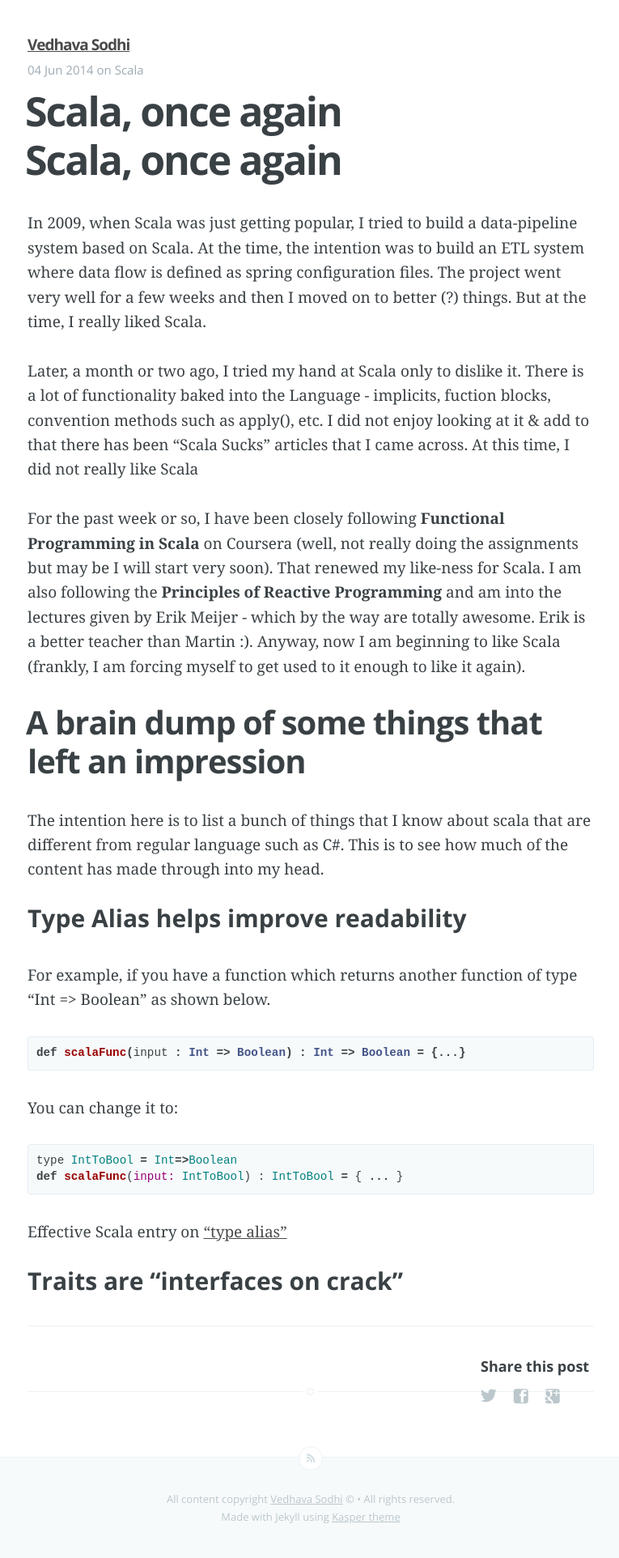
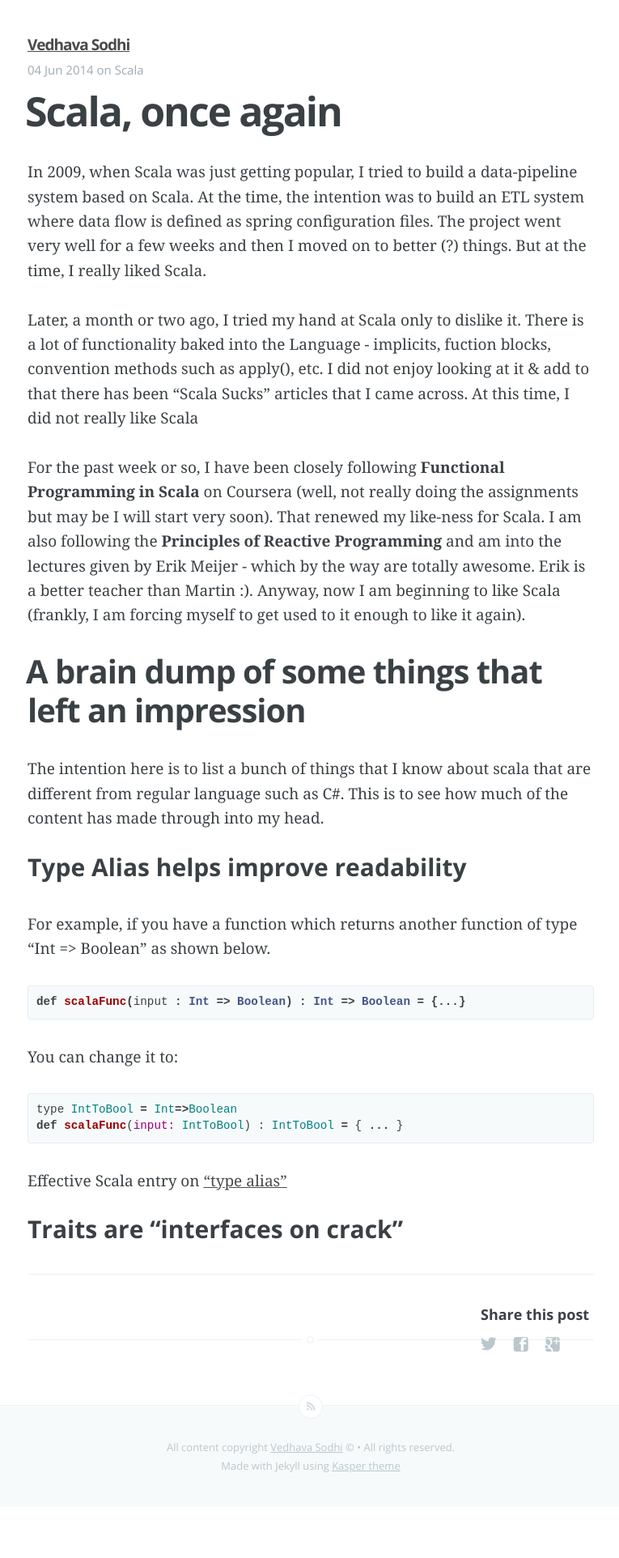
Before and after one commit to krishnabhargav/krishnabhargav.github.com, a Jekyll site: the page built from _posts/2014-06-02-Scala-once-again.md, in a window 1280 px wide. Shown: the whole page at 81% size, without its empty margins (256-1021 px from the left). Built offline with Jekyll 4.4.1, drawn with Linux system fonts in a browser that asks for light colours; Markdown is read by kramdown in place of the engine named in the settings; after the commit the page ends 1861 px from its top, so only the background shows below that.

Commit message:
Fixing the front page

```diff
--- a/_posts/2014-06-02-Scala-once-again.md
+++ b/_posts/2014-06-02-Scala-once-again.md
@@ -6,8 +6,6 @@ updated: 2014-06-04 14:46:29 UTC
 comments: false
 categories: Scala
 ---
-
-# Scala, once again
 
 In 2009, when Scala was just getting popular, I tried to build a data-pipeline system based on Scala. At the time, the intention was to build an ETL system where data flow is defined as spring configuration files. The project went very well for a few weeks and then I moved on to better (?) things. But at the time, I really liked Scala.
 
```
Also changed, not shown: 1 other file.
